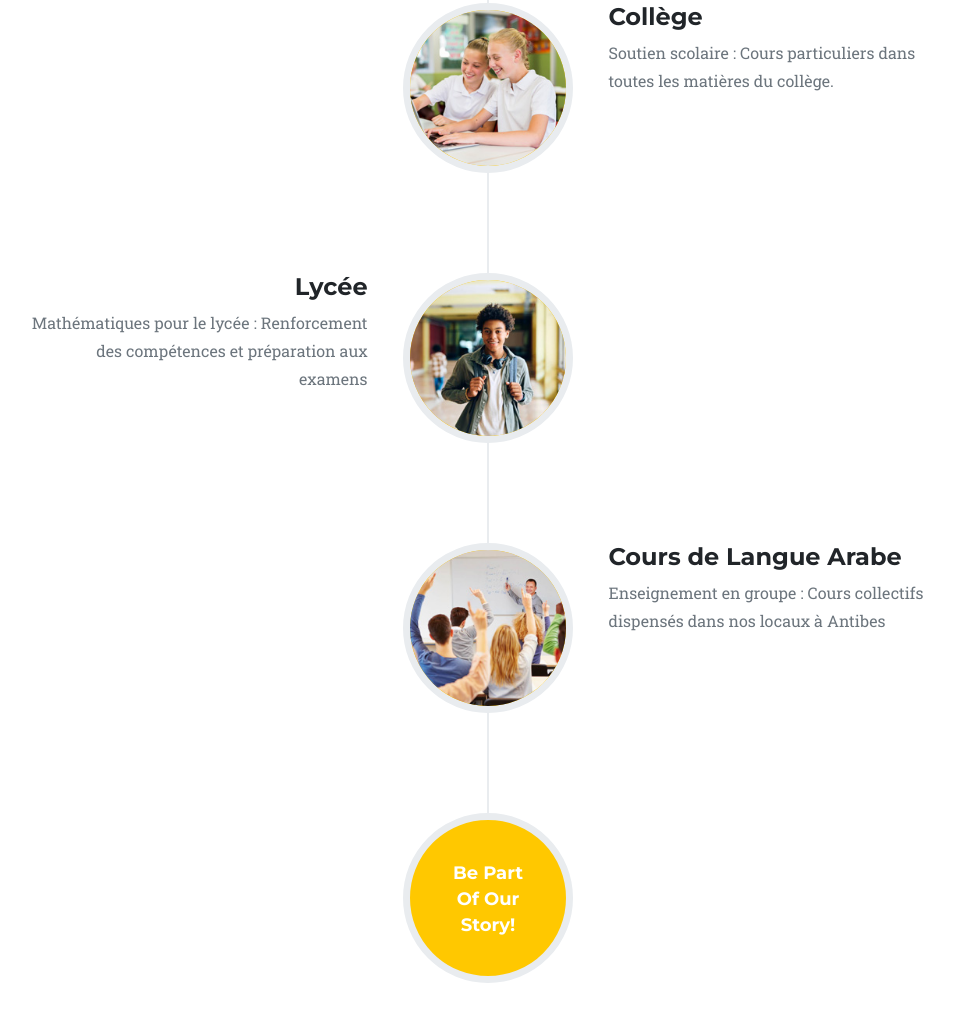
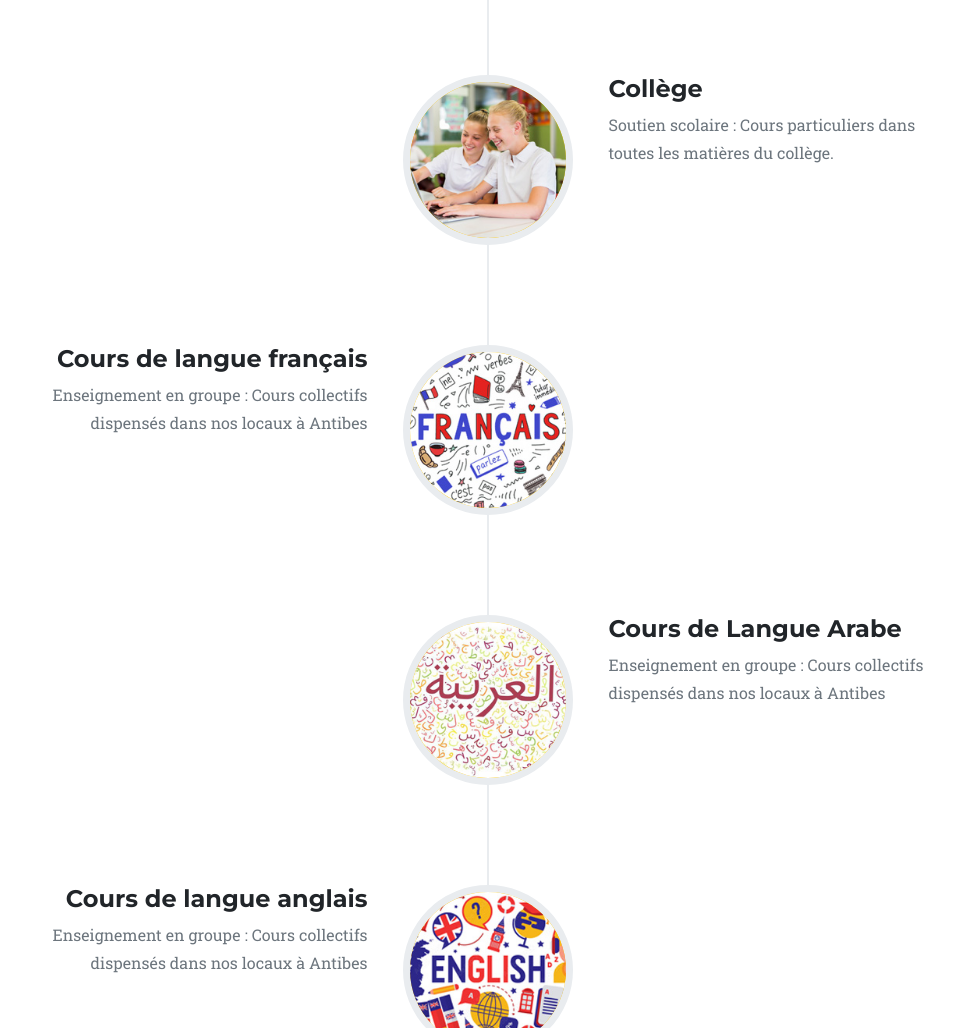
Before and after one commit to riyukot420/asso-langue, a plain HTML site: page index.html in a window 1280 px wide. Shown: the part 1772-2800 px from the top of the page, without its empty margins (152-1106 px from the left). Drawn offline with nearby package versions, Linux system fonts and the light colour scheme.

Commit message:
Add files via upload

```diff
--- a/index.html
+++ b/index.html
@@ -38,7 +38,7 @@
         <!-- Masthead-->
         <header class="masthead">
             <div class="container">
-                <div class="masthead-heading">Soutien Scolaire & Langues</div>
+                <div class="masthead-heading">Cours de langues et soutiens scolaire</div>
                 <div class="masthead-subheading">Enseignement personnalisé depuis 2022</div>
                 <a class="btn btn-primary btn-xl text-uppercase" href="#services">Tell Me More</a>
             </div>
@@ -56,7 +56,7 @@
                             <i class="fa-solid fa-child-reaching fa-stack-1x fa-inverse"></i>
                         </span>
                         <h4 class="my-3">Accompagnement scolaire</h4>
-                        <p class="text-muted fade-in">Nous sommes une association dédiée à l’aide scolaire des élèves du primaire au lycée. Notre objectif est de soutenir les jeunes dans leur parcours éducatif et de favoriser leur réussite.</p>
+                        <p class="text-muted fade-in">Nous sommes une entreprise dédiée à l’aide scolaire des élèves du primaire au lycée. Notre objectif est de soutenir les jeunes dans leur parcours éducatif et de favoriser leur réussite.</p>
                     </div>
                     <div class="col-md-4">
                         <span class="fa-stack fa-4x fade-in">
@@ -104,19 +104,28 @@
                         </div>
                     </li>
                     <li>
-                        <div class="timeline-image"><img class="rounded-circle img-fluid zoom-in" src="assets/img/about/bigkid.jpg" alt="..." /></div>
+                        <div class="timeline-image"><img class="rounded-circle img-fluid zoom-in" src="assets/img/about/francais.jpg" alt="..." /></div>
                         <div class="timeline-panel">
                             <div class="timeline-heading">
-                                <h4>Lycée</h4>
+                                <h4>Cours de langue français</h4>
                             </div>
-                            <div class="timeline-body"><p class="text-muted fade-in">Mathématiques pour le lycée : Renforcement des compétences et préparation aux examens</p></div>
+                            <div class="timeline-body"><p class="text-muted fade-in">Enseignement en groupe : Cours collectifs dispensés dans nos locaux à Antibes</p></div>
                         </div>
                     </li>
                     <li class="timeline-inverted">
-                        <div class="timeline-image"><img class="rounded-circle img-fluid zoom-in" src="assets/img/about/class.jpg" alt="..." /></div>
+                        <div class="timeline-image"><img class="rounded-circle img-fluid zoom-in" src="assets/img/about/arabe.jpg" alt="..." /></div>
                         <div class="timeline-panel">
                             <div class="timeline-heading">
                                 <h4>Cours de Langue Arabe</h4>
+                            </div>
+                            <div class="timeline-body"><p class="text-muted fade-in">Enseignement en groupe : Cours collectifs dispensés dans nos locaux à Antibes</p></div>
+                        </div>
+                    </li>
+                    <li>
+                        <div class="timeline-image"><img class="rounded-circle img-fluid zoom-in" src="assets/img/about/english.jpg" alt="..." /></div>
+                        <div class="timeline-panel">
+                            <div class="timeline-heading">
+                                <h4>Cours de langue anglais</h4>
                             </div>
                             <div class="timeline-body"><p class="text-muted fade-in">Enseignement en groupe : Cours collectifs dispensés dans nos locaux à Antibes</p></div>
                         </div>
```
Also changed, not shown: assets/img/about/arabe.jpg (added), assets/img/about/english.jpg (added), assets/img/about/francais.jpg (added).
